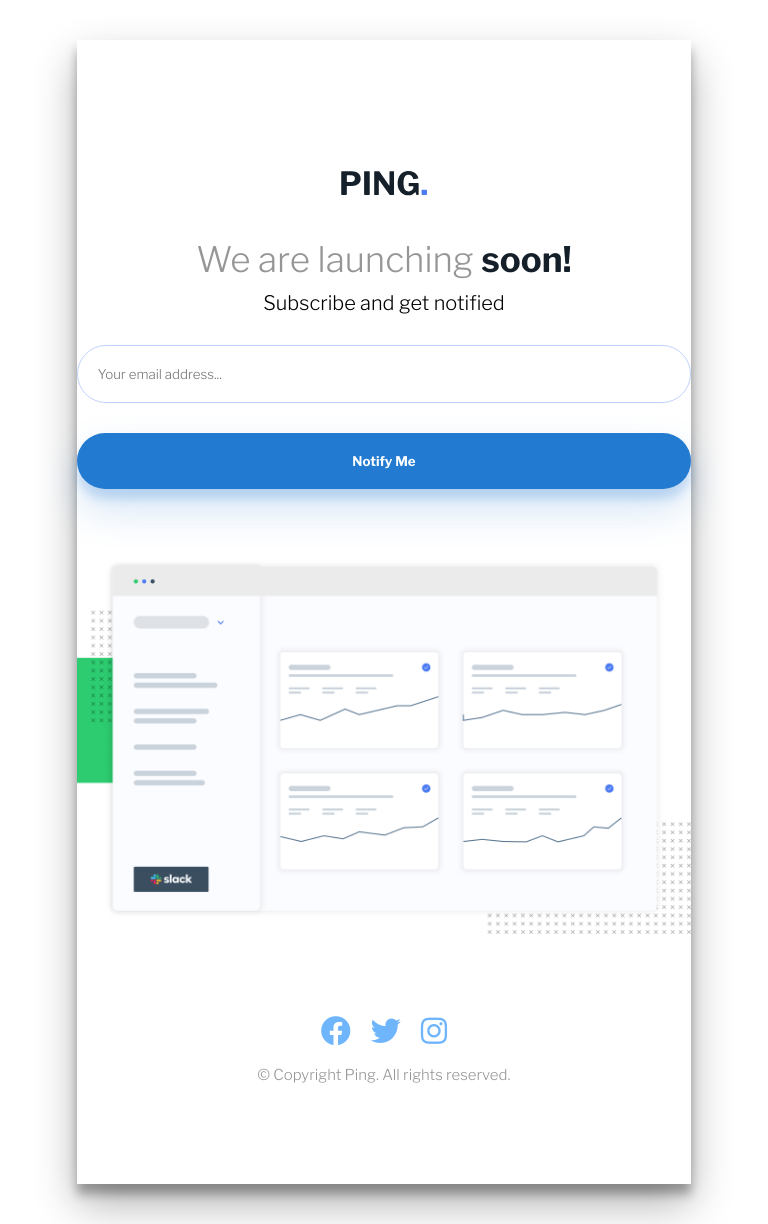
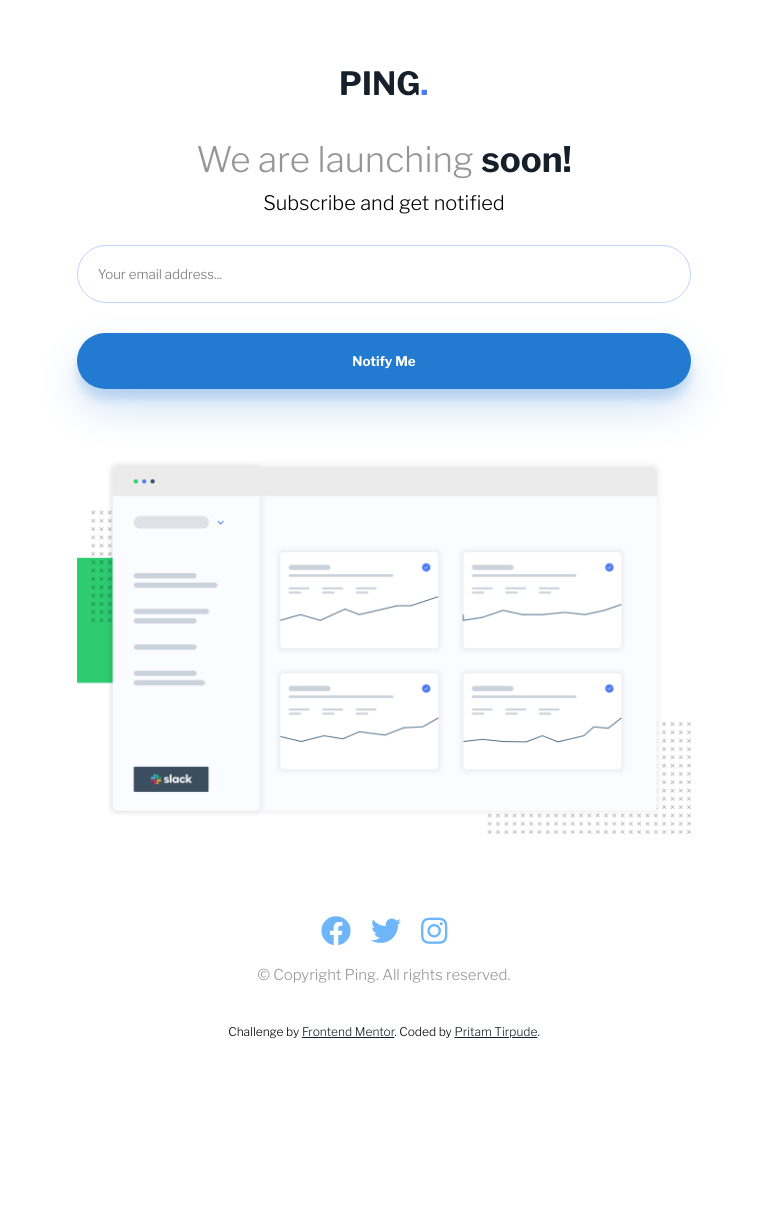
Before and after one commit to Pritam-Tirpude/ping-coming-soon, a plain HTML site: page index.html in a window 768 px wide. After the commit the page ends 1039 px from the top, so only its background shows below. Drawn offline with nearby package versions, Linux system fonts and the light colour scheme.

Commit message:
Update footer in index.html file and media queries

```diff
--- a/index.html
+++ b/index.html
@@ -71,7 +71,7 @@
         </div>
       </div>
     </main>
-    <!-- <footer>
+    <footer>
       <p class="attribution">
         Challenge by
         <a
@@ -83,7 +83,7 @@
           >Pritam Tirpude</a
         >.
       </p>
-    </footer> -->
+    </footer>
     <script src="./js/app.js"></script>
   </body>
 </html>
--- a/styles/style.scss
+++ b/styles/style.scss
@@ -121,6 +121,9 @@
 // Media query
 @media screen and (max-width: 900px) {
   .ping-container {
+    padding: 0rem 0rem;
+    width: 100vw;
+    box-shadow: none;
     @include flex(center, center, column);
 
     .logo {
@@ -132,7 +135,7 @@
       position: relative;
 
       h1 {
-        font-size: $header2;
+        font-size: $header3;
       }
       .notify {
         display: block;
@@ -151,8 +154,8 @@
       .error {
         @include flex(center, center, row);
         position: absolute;
-        top: 68%;
-        left: 30%;
+        top: 62%;
+        left: 20%;
         margin-top: 1rem;
       }
     }
@@ -168,6 +171,9 @@
 @media only screen and (min-device-width: 768px) and (max-device-width: 1280px) {
   .ping-container {
     @include flex(center, center, column);
+    padding: 0rem 0rem;
+    width: 100vw;
+    box-shadow: none;
 
     .logo {
       margin-top: 3rem;
@@ -210,5 +216,11 @@
     }
   }
 }
-// .attribution { font-size: 11px; text-align: center; }
-//     .attribution a { color: hsl(228, 45%, 44%); }
+
+.attribution {
+  font-size: 1.2rem;
+  text-align: center;
+}
+.attribution a {
+  color: hsl(209, 33%, 12%);
+}
```
Also changed, not shown: styles/style.css, 1 other file.
